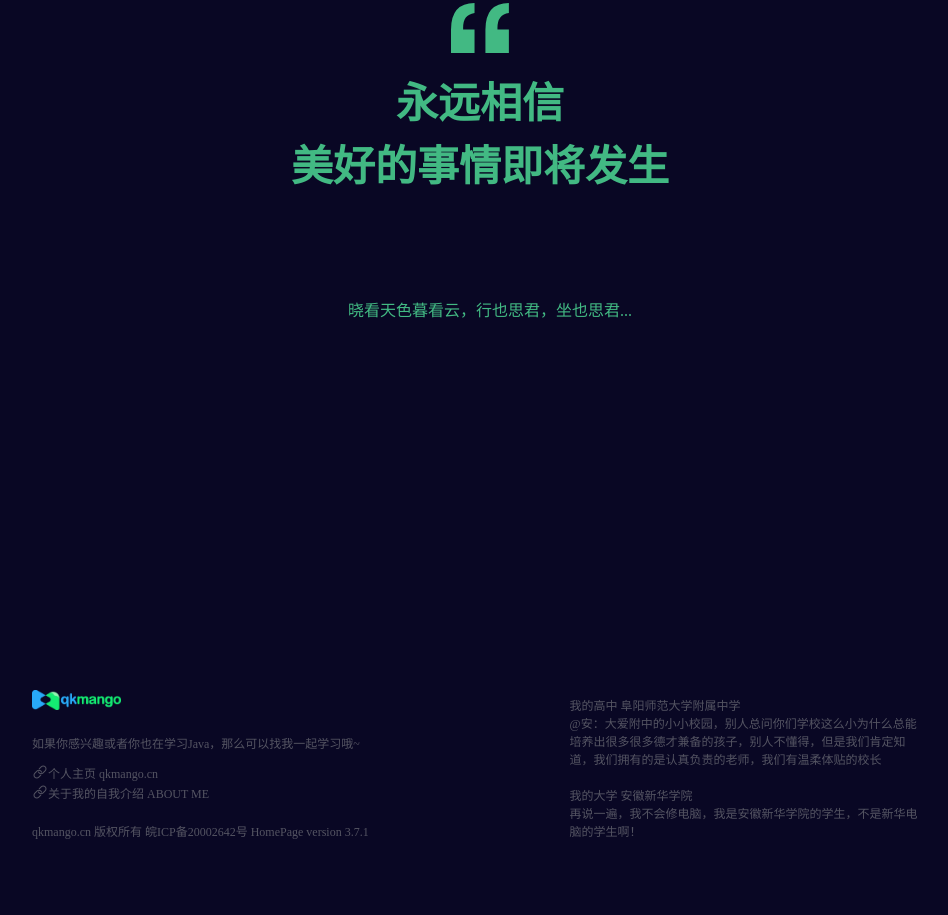
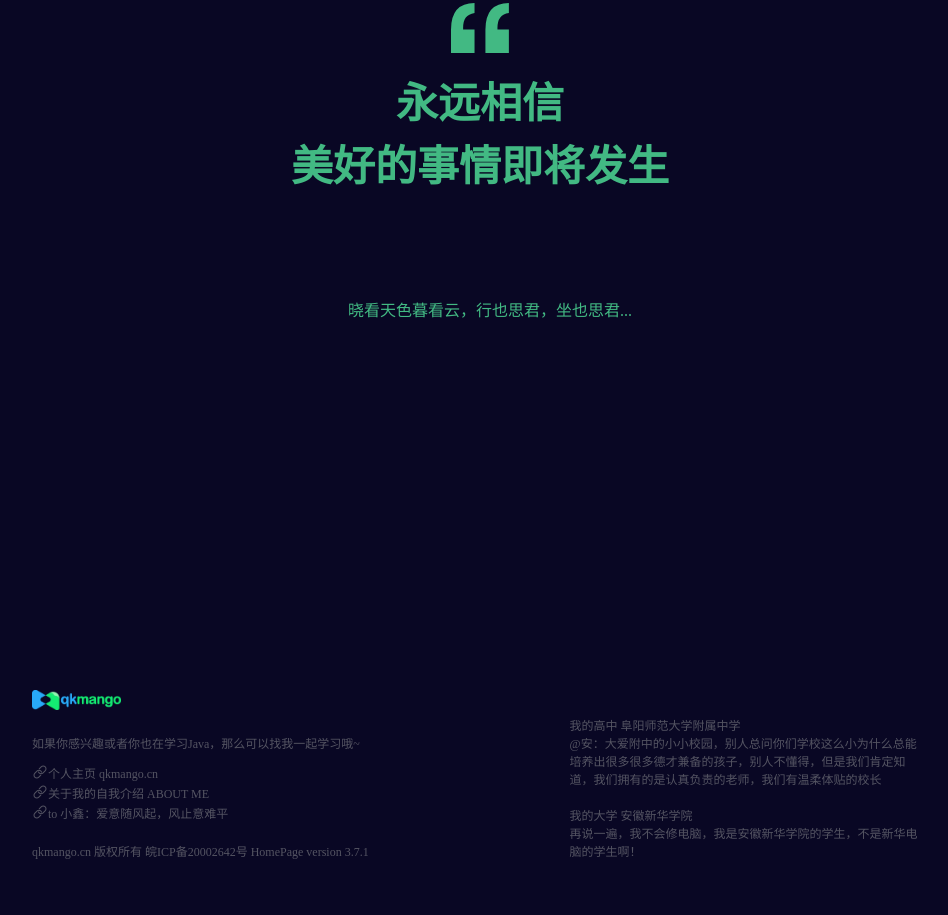
Before and after one commit to qkmango/homepage, a plain HTML site: page index.html in a window 1280 px wide. Shown: the part 1684-2599 px from the top of the page, without its empty margins (160-1108 px from the left). Drawn offline with Linux system fonts and the light colour scheme; no server answers.

Commit message:
修改细节样式

```diff
--- a/css/index.css
+++ b/css/index.css
@@ -355,6 +355,12 @@
 }
 
 
+#love:hover {
+	color: white;
+	background-color: deeppink;
+}
+
+
 
 /* ===============字体图标================= */
 @font-face {
--- a/index.html
+++ b/index.html
@@ -163,7 +163,8 @@
 					<p>如果你感兴趣或者你也在学习Java，那么可以找我一起学习哦~</p>
 					<p>
 						<a href="http://qkmango.cn" target="_blank"><span class="iconfont">&#xe600;</span>个人主页 qkmango.cn</a><br />
-						<a href="page/aboutme.html" target="_blank"><span class="iconfont">&#xe600;</span>关于我的自我介绍 ABOUT ME</a>
+						<a href="page/aboutme.html" target="_blank"><span class="iconfont">&#xe600;</span>关于我的自我介绍 ABOUT ME</a><br />
+						<a href="page/love/" target="_blank" id="love"><span class="iconfont">&#xe600;</span>to 小鑫：爱意随风起，风止意难平 </a>
 					</p>
 				</div>
 				<div class="describe">
```
